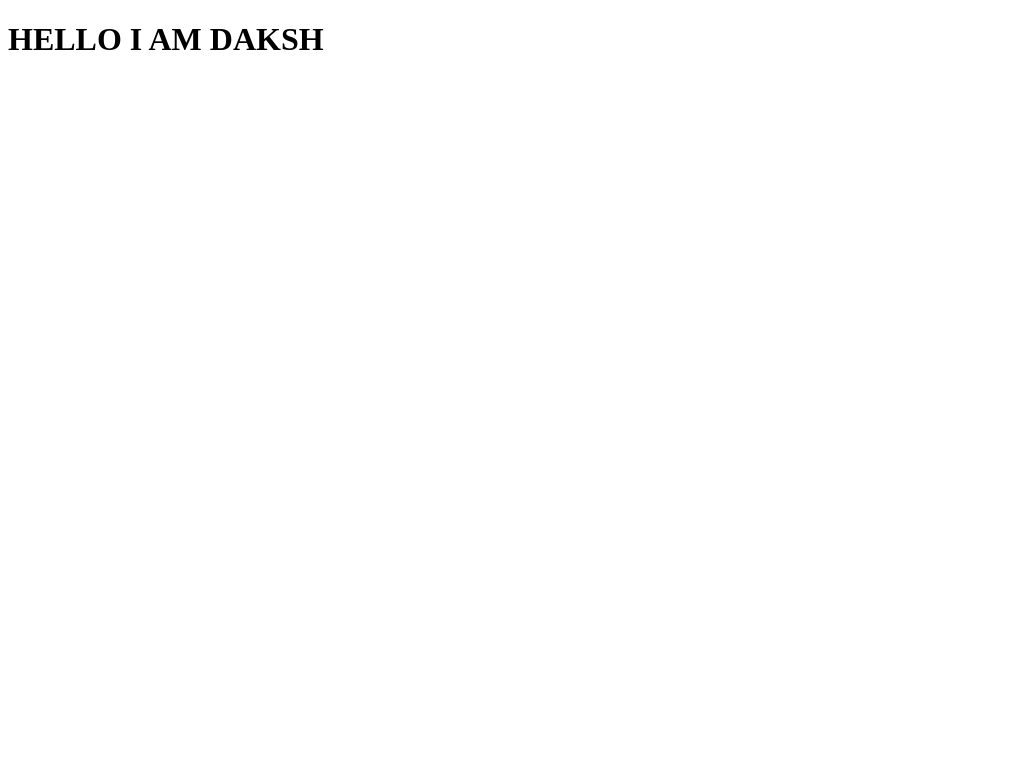
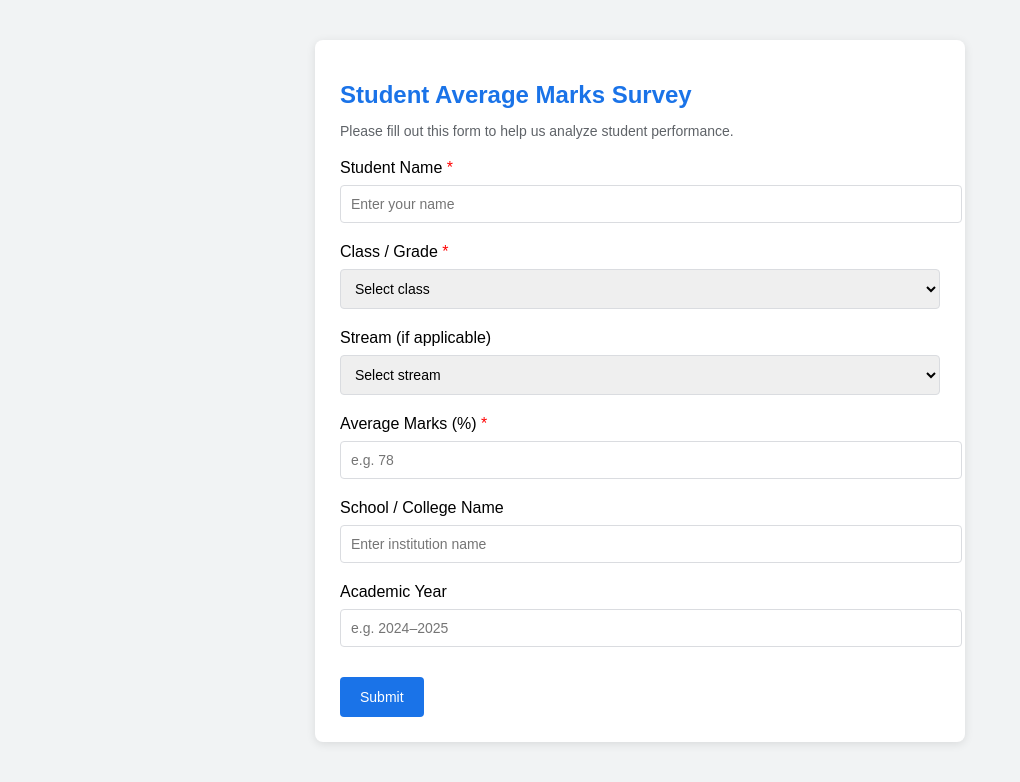
Before and after one commit to sda071/Githubb1, a plain HTML site: page index.html in a window 1280 px wide. Shown: the whole page, without its empty margins (0-1020 px from the left). Drawn offline with Linux system fonts and the light colour scheme.

Commit message:
Update index.html

```diff
--- a/index.html
+++ b/index.html
@@ -2,10 +2,106 @@
 <html lang="en">
 <head>
     <meta charset="UTF-8">
-    <meta name="viewport" content="width=device-width, initial-scale=1.0">
-    <title>Document</title>
+    <title>Student Average Marks Survey</title>
+    <style>
+        body {
+            font-family: Arial, sans-serif;
+            background-color: #f1f3f4;
+            margin: 0;
+            padding: 0;
+        }
+        .form-container {
+            max-width: 600px;
+            margin: 40px auto;
+            background: #ffffff;
+            padding: 25px;
+            border-radius: 8px;
+            box-shadow: 0 2px 10px rgba(0,0,0,0.1);
+        }
+        h1 {
+            color: #1a73e8;
+            font-size: 24px;
+            margin-bottom: 10px;
+        }
+        p {
+            color: #5f6368;
+            font-size: 14px;
+        }
+        label {
+            display: block;
+            margin-top: 20px;
+            font-weight: 500;
+        }
+        input, select {
+            width: 100%;
+            padding: 10px;
+            margin-top: 8px;
+            border-radius: 4px;
+            border: 1px solid #dadce0;
+            font-size: 14px;
+        }
+        input:focus, select:focus {
+            outline: none;
+            border-color: #1a73e8;
+        }
+        button {
+            margin-top: 30px;
+            background-color: #1a73e8;
+            color: white;
+            border: none;
+            padding: 12px 20px;
+            font-size: 14px;
+            border-radius: 4px;
+            cursor: pointer;
+        }
+        button:hover {
+            background-color: #1669c1;
+        }
+        .required {
+            color: red;
+        }
+    </style>
 </head>
 <body>
-    <H1>HELLO I AM DAKSH </H1>
+
+<div class="form-container">
+    <h1>Student Average Marks Survey</h1>
+    <p>Please fill out this form to help us analyze student performance.</p>
+
+    <form>
+        <label>Student Name <span class="required">*</span></label>
+        <input type="text" placeholder="Enter your name" required>
+
+        <label>Class / Grade <span class="required">*</span></label>
+        <select required>
+            <option value="">Select class</option>
+            <option>8th</option>
+            <option>9th</option>
+            <option>10th</option>
+            <option>11th</option>
+            <option>12th</option>
+        </select>
+
+        <label>Stream (if applicable)</label>
+        <select>
+            <option value="">Select stream</option>
+            <option>Science</option>
+            <option>Commerce</option>
+            <option>Arts</option>
+        </select>
+
+        <label>Average Marks (%) <span class="required">*</span></label>
+        <input type="number" min="0" max="100" placeholder="e.g. 78" required>
+
+        <label>School / College Name</label>
+        <input type="text" placeholder="Enter institution name">
+
+        <label>Academic Year</label>
+        <input type="text" placeholder="e.g. 2024–2025">
+
+        <button type="submit">Submit</button>
+    </form>
+</div>
+
 </body>
 </html>
```
